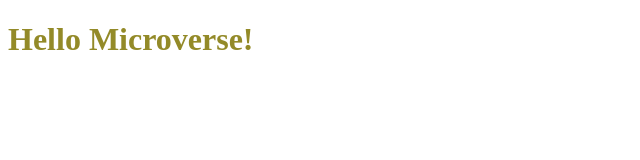
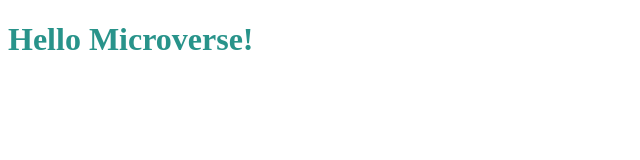
Before and after one commit to a-laarabi/Hello_world, a plain HTML site: page index.html in a window 1280 px wide. Shown: the whole page, without its empty margins (0-640 px from the left). Drawn offline with Linux system fonts and the light colour scheme.

Commit message:
Update style

```diff
--- a/style.css
+++ b/style.css
@@ -1,3 +1,3 @@
 h1 {
-  color: rgb(147, 138, 40);
+  color: rgb(40, 147, 138);
 }
```
